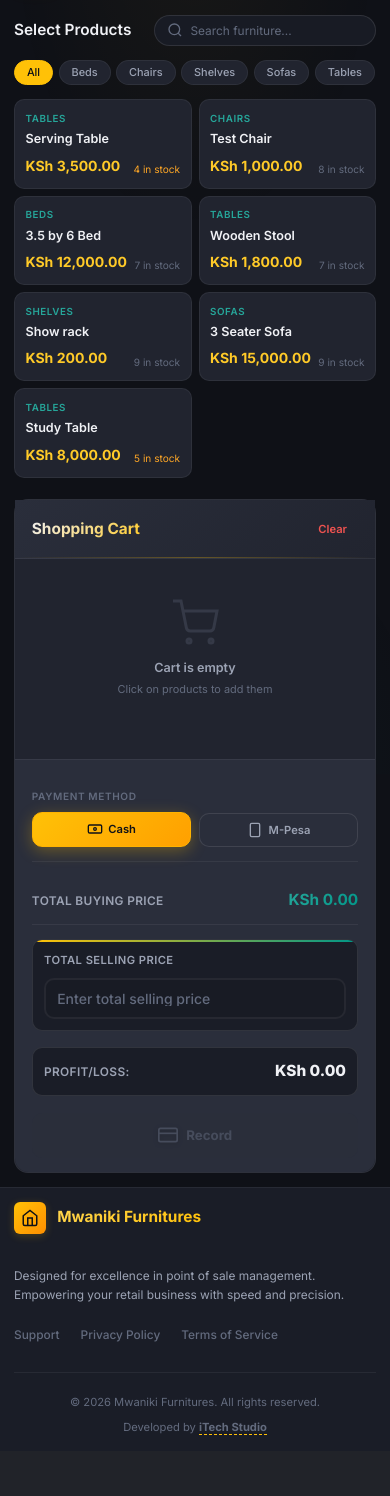
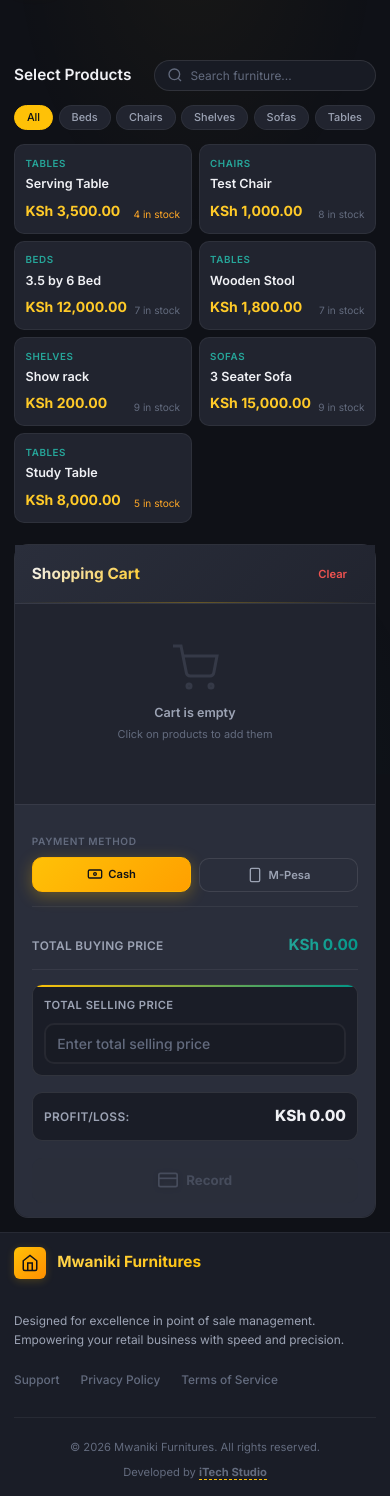
Before and after one commit to Mukungiisaac/Mwaniki, a Flask app: page / in a window 390 px wide. Shown: the part 70-1566 px from the top of the page. Before the commit the page ends 1505 px from the top, so only its background shows below. Run offline with Flask 3, Linux system fonts and the light colour scheme; a user stored in the database is signed in; data comes from the database, SQL or seed files in the repository.

Commit message:
Margin added to separate the navbar with main content

```diff
--- a/static/css/style.css
+++ b/static/css/style.css
@@ -3071,7 +3071,7 @@ a {
     }
 
     #app-main {
-        padding-top: 85px; /* Since horizontal nav is hidden, we don't need large padding here */
+        padding-top: 110px; /* Increased padding to prevent header overlap on mobile */
     }
 
     #app-footer {
@@ -3246,3 +3246,42 @@ a {
     font-size: 0.8rem;
     font-weight: 500;
 }
+
+/* ══════════════════════════════════════════════════════════════════════════
+   MOBILE SPACING FIXES
+   ══════════════════════════════════════════════════════════════════════════ */
+@media(max-width: 768px) {
+    #app-main {
+        padding-top: 120px !important; /* Extra padding for smaller mobile screens */
+        padding-left: 1rem;
+        padding-right: 1rem;
+    }
+
+    /* Ensure first content elements have proper spacing */
+    .tab-content > *:first-child {
+        margin-top: 0;
+    }
+
+    /* KPI cards spacing on mobile */
+    .kpi-row {
+        margin-top: 0;
+        padding-top: 0;
+    }
+
+    /* Stock tracking table spacing */
+    .stock-table-card {
+        margin-top: 1rem;
+    }
+
+    /* Ensure proper spacing for all content sections */
+    .tab-content {
+        padding-top: 0;
+    }
+}
+
+/* Additional mobile fixes for very small screens */
+@media(max-width: 480px) {
+    #app-main {
+        padding-top: 130px !important; /* Even more padding for very small screens */
+    }
+}
--- a/templates/index.html
+++ b/templates/index.html
@@ -8,7 +8,7 @@
     <link rel="preconnect" href="https://fonts.googleapis.com">
     <link rel="preconnect" href="https://fonts.gstatic.com" crossorigin>
     <link href="https://fonts.googleapis.com/css2?family=Inter:wght@300;400;500;600;700;800&display=swap" rel="stylesheet">
-    <link rel="stylesheet" href="/static/css/style.css?v=18">
+    <link rel="stylesheet" href="/static/css/style.css?v=19">
     <link rel="stylesheet" href="/static/css/print.css?v=5" media="print">
 </head>
 <body>
```
